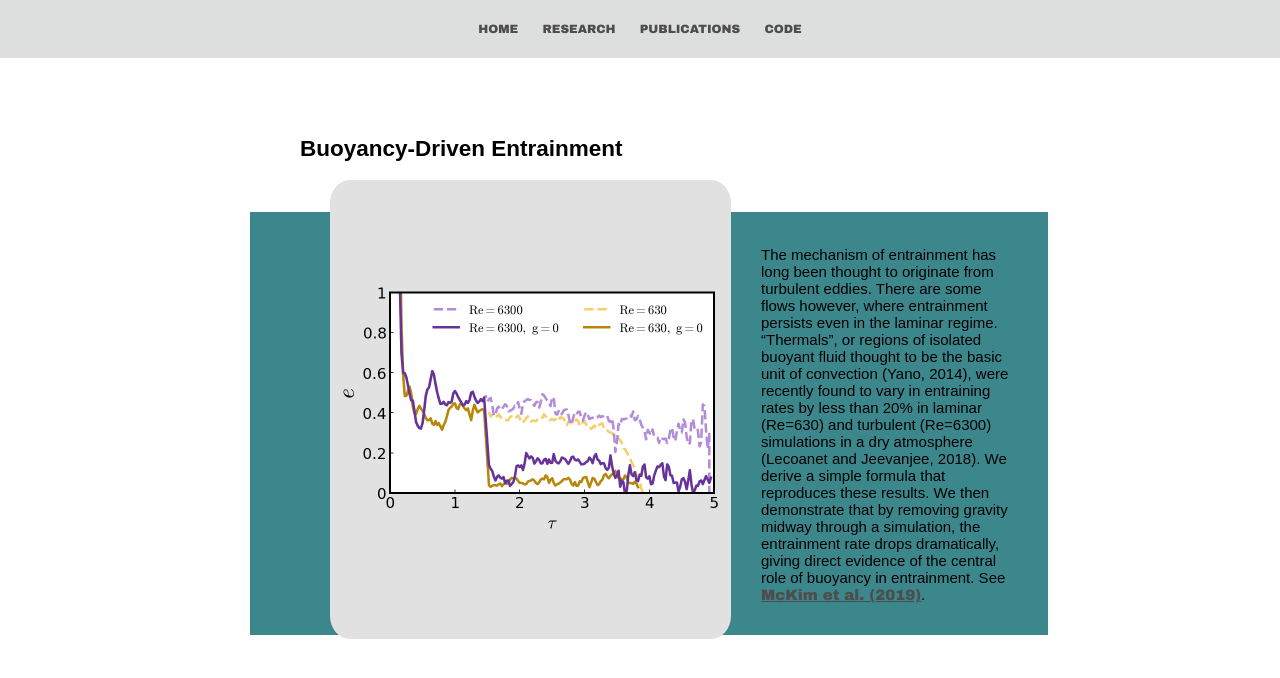
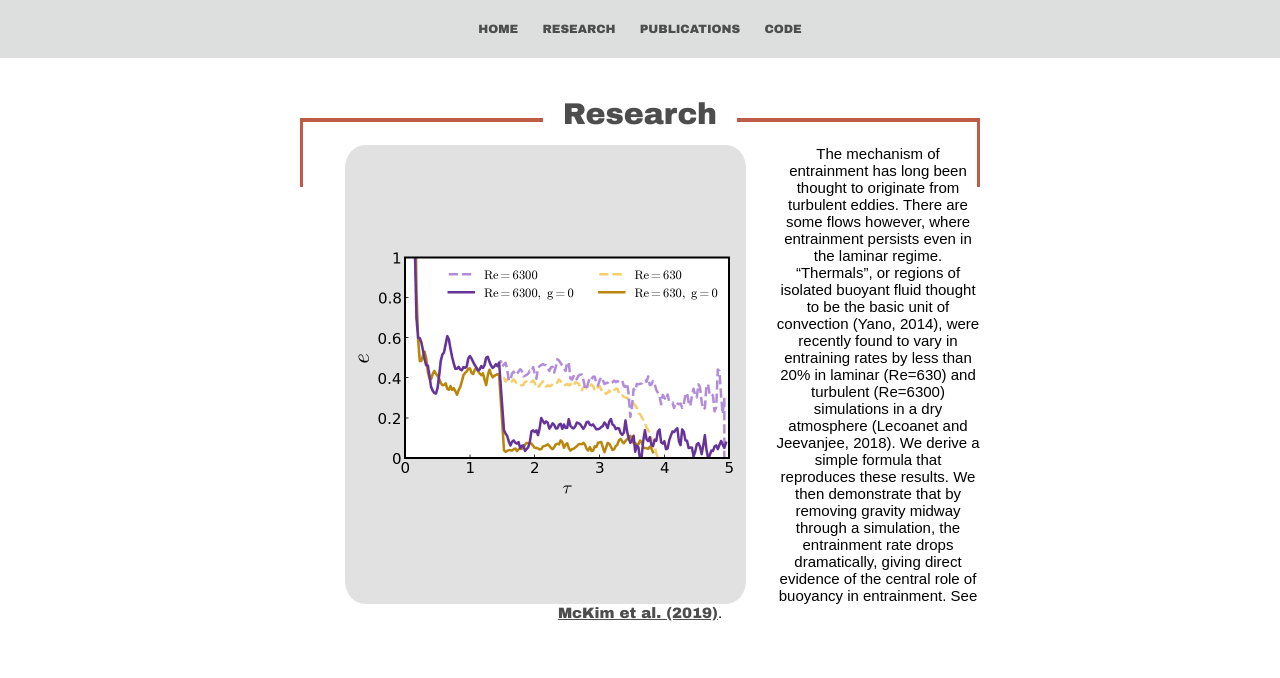
Before and after one commit to mckimb/mckimb.github.io, a Jekyll site: the page built from research/index.html, in a window 1280 px wide. Shown: the top 678 px of the page. Built offline with Jekyll 4.4.1, drawn with Linux system fonts in a browser that asks for light colours.

Commit message:
Update index.html

```diff
--- a/research/index.html
+++ b/research/index.html
@@ -2,6 +2,36 @@
 layout: default
 title: Research
 ---
+<p><br><br><br><br></p>
+
+<div style="width: 100%; height: 20px; border-bottom: 4px solid #c05b47; text-align: center">
+      <span style="font-size: 30px; color: #4d4d4d; font-family: Arial Black, Gadget, sans serif; background-color: white; padding: 0 20px;">
+        Research <!--Padding is optional-->
+      </span>
+	<p>
+	</p>
+      	  <div class="wrap" style="text-align: left; padding: 0 15px;">
+	<img src="/research/efficiency.png" alt="No entrainment without buoyancy" class="wrap" style="width:396px;height:259px;border=5px;border-style: solid;
+  border-width: 100px 5px 100px 0px;border-radius:5%;border-color:#e1e1e1;background-color:#e1e1e1;"></div>
+	<div class="blurb">
+		The mechanism of entrainment has long been thought to originate from turbulent eddies. There are some flows
+		however, where entrainment persists even in the laminar regime. “Thermals”, or regions of isolated buoyant
+		fluid thought to be the basic unit of convection (Yano, 2014), were recently found to vary in entraining
+		rates by less than 20% in laminar (Re=630) and turbulent (Re=6300) simulations in a dry atmosphere
+		(Lecoanet and Jeevanjee, 2018). We derive a simple formula that reproduces these
+		results. We then demonstrate that by removing gravity midway through a simulation, the entrainment rate
+		drops dramatically, giving direct evidence of the central role of buoyancy in entrainment. See
+		<a href="https://arxiv.org/abs/1906.07224"> McKim et al. (2019)</a>.
+
+    </div>
+    </div>
+<div class="inline" style="border-left:3px solid #c05b47;height:65px">
+<div class="inline" style="border-right:3px solid #c05b47;height:65px">
+
+</div>
+</div>
+
+<!--
 <div>
 	<p><br><br><br><br><br><br></p>
 	<h2>Buoyancy-Driven Entrainment</h2>
@@ -23,3 +53,4 @@ title: Research
 		</p><br></div>
 
 </div>
+-->
```
